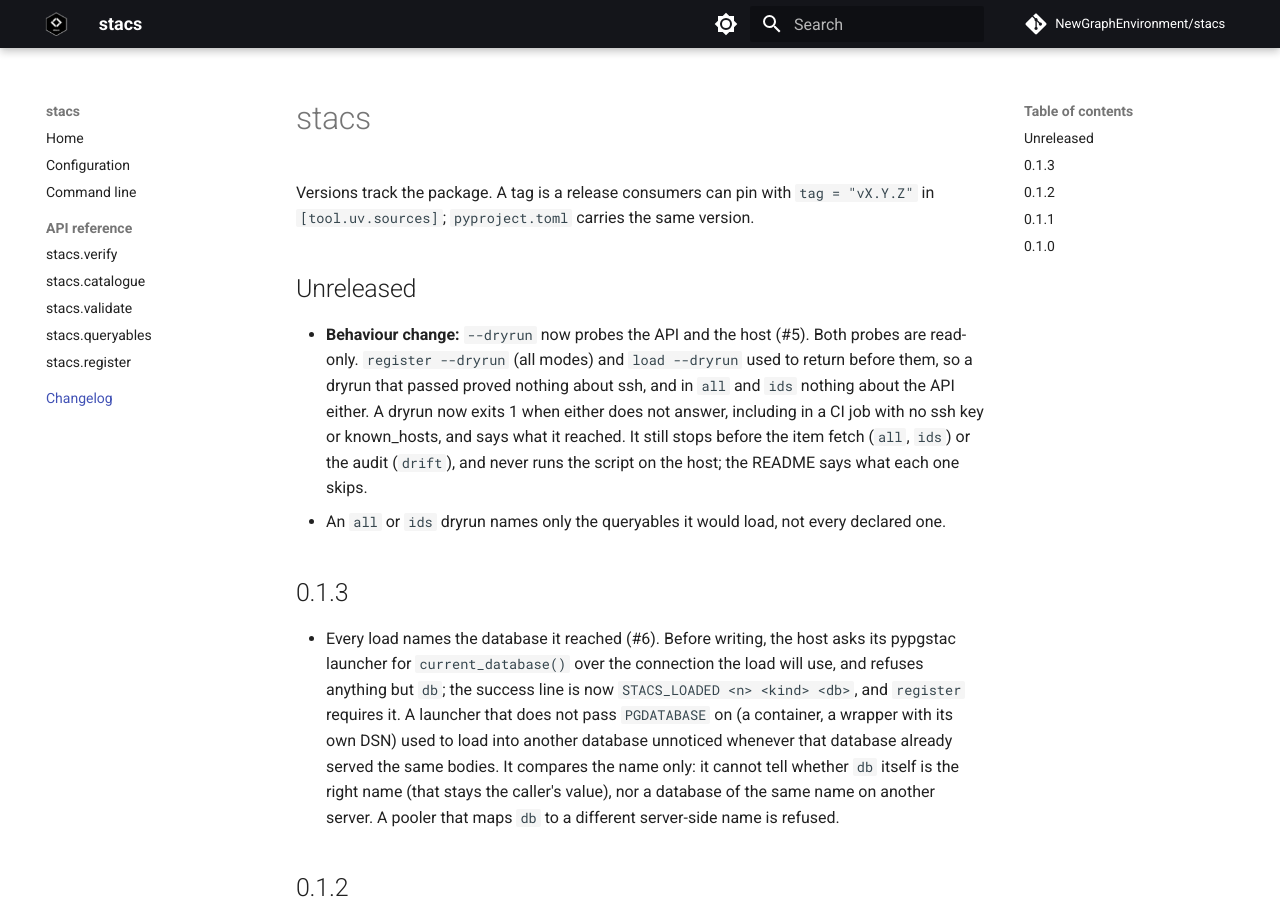
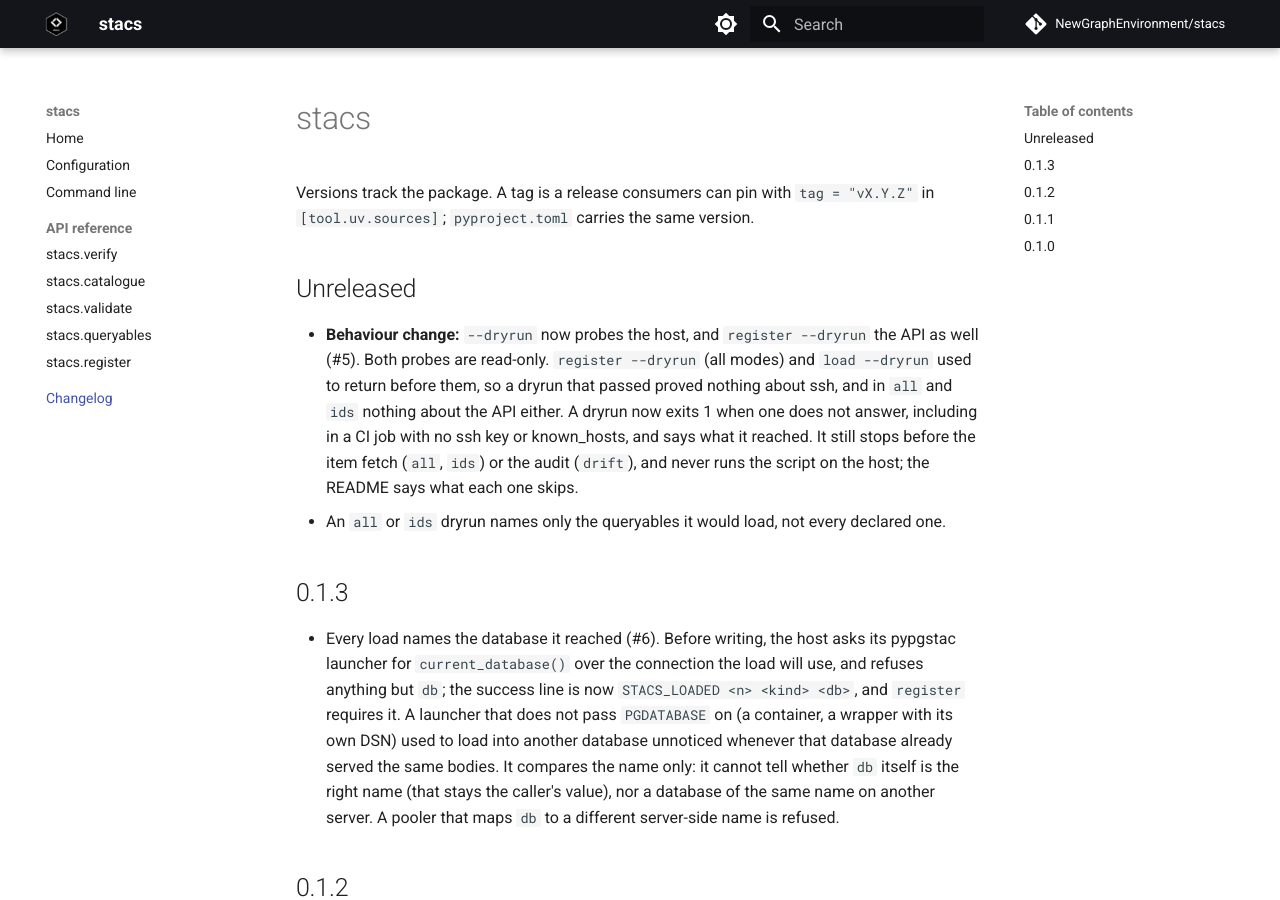
Before and after one commit to NewGraphEnvironment/stacs, an MkDocs documentation site: the page built from docs/changelog.md, in a window 1280 px wide and 900 px high. Built offline with MkDocs 1.6.1 and Material for MkDocs 9.7.7, drawn with Linux system fonts in a browser that asks for light colours; comment, search, counter and statistics services are not loaded.

Commit message:
Pin what the dryrun tests name; NEWS: load probes the host only (#5, code-check round 2)
Co-Authored-By: Claude Opus 5.5 <noreply@anthropic.com>
Claude-Session: https://claude.ai/code/session_01CZMTuGyGhrz7MJeY9W4vuQ

```diff
--- a/NEWS.md
+++ b/NEWS.md
@@ -5,12 +5,13 @@ Versions track the package. A tag is a release consumers can pin with
 
 ## Unreleased
 
-- **Behaviour change:** `--dryrun` now probes the API and the host (#5). Both probes are
-  read-only. `register --dryrun` (all modes) and `load --dryrun` used to return before
-  them, so a dryrun that passed proved nothing about ssh, and in `all` and `ids` nothing
-  about the API either. A dryrun now exits 1 when either does not answer, including in a
-  CI job with no ssh key or known_hosts, and says what it reached. It still stops before the item fetch (`all`, `ids`) or the audit
-  (`drift`), and never runs the script on the host; the README says what each one skips.
+- **Behaviour change:** `--dryrun` now probes the host, and `register --dryrun` the API as
+  well (#5). Both probes are read-only. `register --dryrun` (all modes) and
+  `load --dryrun` used to return before them, so a dryrun that passed proved nothing about ssh,
+  and in `all` and `ids` nothing about the API either. A dryrun now exits 1 when one does
+  not answer, including in a CI job with no ssh key or known_hosts, and says what it
+  reached. It still stops before the item fetch (`all`, `ids`) or the audit (`drift`), and
+  never runs the script on the host; the README says what each one skips.
 - An `all` or `ids` dryrun names only the queryables it would load, not every declared
   one.
 
```
Also changed, not shown: planning/active/review-round2.md (added, +73 -0 lines), 1 other file.
